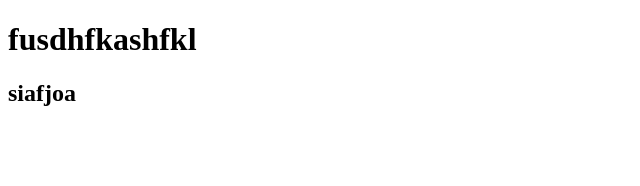
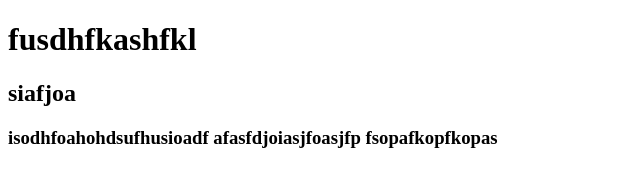
Before and after one commit to ZAKI-17/zaki-, a plain HTML site: page index.html in a window 1280 px wide. Shown: the whole page, without its empty margins (0-640 px from the left). Drawn offline with Linux system fonts and the light colour scheme.

Commit message:
creat pack

```diff
--- a/app.js
+++ b/app.js
@@ -0,0 +1 @@
+console(hi);
--- a/index.html
+++ b/index.html
@@ -11,5 +11,9 @@
     <script>
         alert(hi);
     </script>
+    <h3>isodhfoahohdsufhusioadf
+        afasfdjoiasjfoasjfp
+        fsopafkopfkopas
+    </h3>
 </body>
 </html>
```
